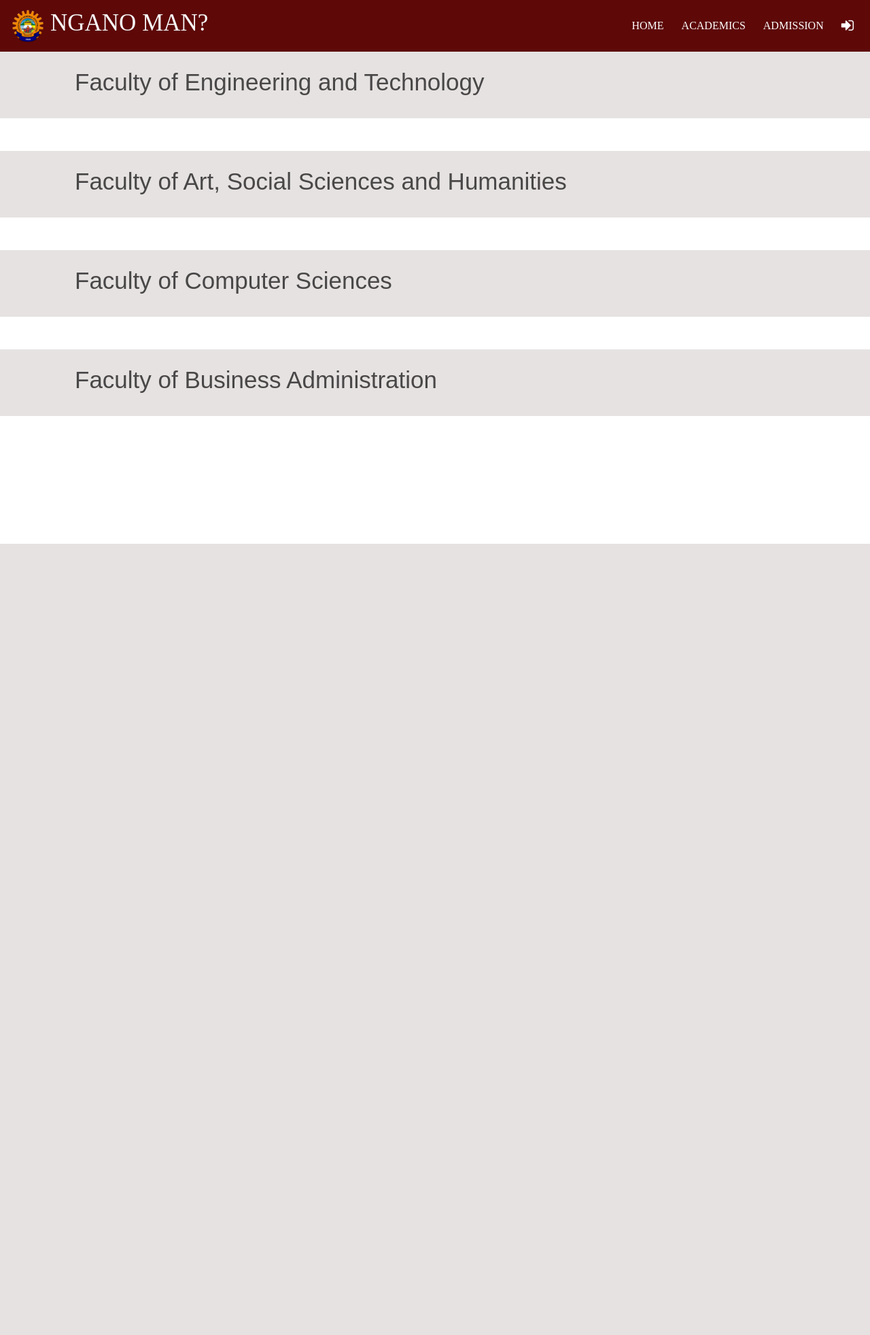
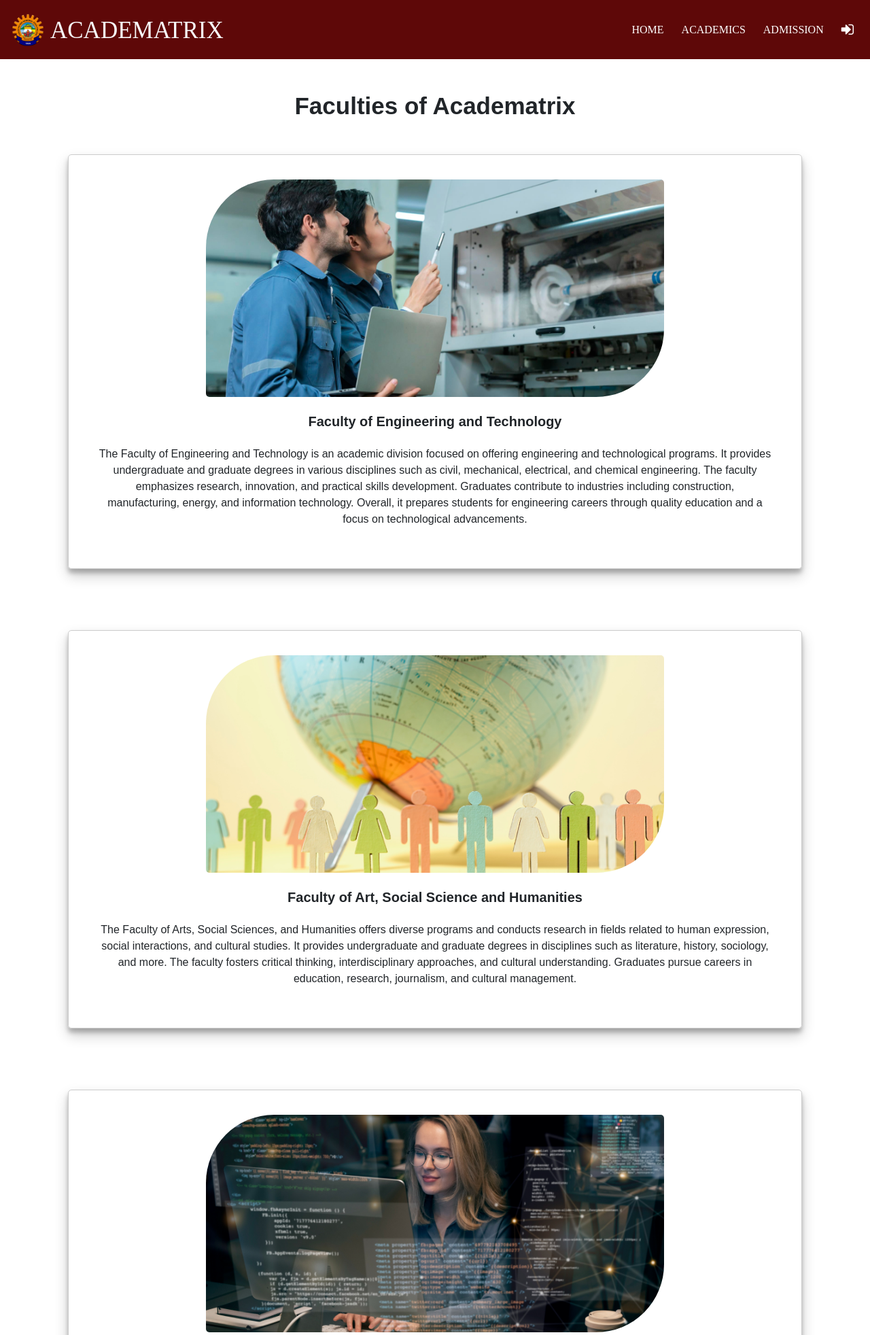
Before and after one commit to symondlibago/tanan, a PHP site: page /academics.php in a window 1280 px wide. Shown: the top 1964 px of the page at 68% size. Before the commit the page ends 800 px from the top, so only its background shows below. Run offline with PHP 8.4, Linux system fonts and the light colour scheme.

Commit message:
new changes

```diff
--- a/Common/common-header.php
+++ b/Common/common-header.php
@@ -19,7 +19,7 @@
     <nav class="navbar navbar-expand-lg navbar-dark header-back sticky-top header-navbar-fonts">
       <a class="navbar-brand d-flex align-items-center" href="../index.php">
         <img src="../images/chmsc.png" class="logo-image" width="50" height="50">
-        <h3 class="text-light text-uppercase ml-2">CHMSC</h3>
+        <h3 class="text-light text-uppercase ml-2">ACADEMATRIX</h3>
       </a>
       <button class="navbar-toggler" type="button" data-toggle="collapse" data-target="#navbarNavDropdown" aria-controls="navbarNavDropdown" aria-expanded="false" aria-label="Toggle navigation">
         <span class="navbar-toggler-icon"></span>
--- a/Common/header.php
+++ b/Common/header.php
@@ -15,7 +15,7 @@
 <nav class="navbar navbar-expand-lg navbar-dark header-back sticky-top header-navbar-fonts">
 	<a class="navbar-brand d-flex align-items-center" href="index.php">
 		<img src="images/chmsc.png" class="logo-image" width="50" height="50">
-		<h3 class="text-light text-uppercase ml-2">NGANO MAN?</h3>
+		<h3 class="text-light text-uppercase ml-2">ACADEMATRIX</h3>
 	</a>
 	<button class="navbar-toggler" type="button" data-toggle="collapse" data-target="#navbarNavDropdown" aria-controls="navbarNavDropdown" aria-expanded="false" aria-label="Toggle navigation">
 	<span class="navbar-toggler-icon"></span>
--- a/Css/style.css
+++ b/Css/style.css
@@ -40,6 +40,7 @@
 
 	.header-navbar-fonts h3{
 		font-size: 35px !important;
+		margin-top: .7rem;
 	}
 	.active:hover {
 		position: relative;
@@ -210,7 +211,7 @@
 	}
   }
 
-
+/* about us */
 	#popup {
 	position: fixed;
 	top: 40%;
@@ -225,6 +226,13 @@
 	transition: 0.5s;
 	border-radius: 15px;
 }
+
+
+
+	#popup {
+		text-align: center;
+	}
+
 
 	#popup.active {
 	top: 50%;
@@ -250,15 +258,51 @@
 	display: inline-block;
 	margin-top: 5px;
 	text-decoration: none;
-	color: #fff;
-	background: rgb(13, 86, 221);
+	color: #5e0209;
+	background: #fff;
 	border-radius: 15px;
+	font-size: 1rem;
+	font-weight: bold;
 }
+
+/* end of about us */
+
+
+/* academic start */
+
+html {
+	scroll-behavior: smooth;
+  }
+
+  body {
+	font-family: 'Noto Sans HK', sans-serif;
+	background: #fff;
+  }
+
+  .slider-card {
+	padding: 20px;
+	margin: 50px 15px 90px 15px;
+	border-radius: 5px;
+	box-shadow: 0 10px 20px rgba(0, 0, 0, 0.2), 0 6px 6px rgba(0, 0, 0, 0.23);
+	border: 1px solid #ccc;
+  }
+
+  .slider-card img {
+	border-radius: 100px 5px;
+	height: 40vh;
+	width: 65%;
+	margin-top: 1rem;
+	object-fit: cover;
+  }
+
+/* academic ends */
+
+
 
 	.in-ad-ap{
 		z-index: 10 !important;
-		height: 120px !important;
-		background-color:#820000 ;
+		height: 200px !important;
+		background-color:#5e0209 ;
 
 	}
 
@@ -267,13 +311,6 @@
 		padding-top: 2%;
 		border-style: solid;
 		height: 80%;
-	}
-
-	.paragraph{
-		height: 250px;
-		padding: 70px;
-		font-size: 25px;
-		background: rgb(196, 196, 196);
 	}
 
 	.faculty{
--- a/academics.php
+++ b/academics.php
@@ -1,57 +1,58 @@
 <!DOCTYPE html>
-<html>
+<html lang="en">
 <head>
-	<title>Academics</title>
-</head>
+<meta charset="utf-8">
+<title>Academics</title>
+<meta content="width=device-width, initial-scale=1, maximum-scale=1, user-scalable=no" name="viewport">
+
+<link rel="stylesheet" type="text/css" href="../css/footer.css">
+<link rel="stylesheet" type="text/css" href="../Css/style.css">
 <body>
-	<?php include('common/header.php') ?>
-	<div class="container-fluid">
-		<div class="row mb-5">
-			<div class="academic-area-headings">
-				<h4 class="py-4">Faculty of Engineering and Technology</h4>
-			</div>
-			<div class="container">
-				<div class="row">
+<?php include('common/header.php') ?>
 
-				</div>
-			</div>
-		</div>
-	</div>
-	<div class="container-fluid">
-		<div class="row mb-5">
-			<div class="academic-area-headings">
-				<h4 class="py-4">Faculty of Art, Social Sciences and Humanities</h4>
-			</div>
-			<div class="container">
-				<div class="row">
+<section id="slider" class="pt-5">
+  <div class="container">
+    <h1 class="text-center"><b>Faculties of Academatrix</b></h1>
+      <div class="slider">
+                <div class="box-container">
+                    <div class="slider-card">
+                        <div class="d-flex justify-content-center align-items-center mb-4">
+                            <img src="Images/pic1.jpg" alt="" >
+                        </div>
+                        <h5 class="mb-0 text-center"><b>Faculty of Engineering and Technology</b></h5>
+                        <p class="text-center p-4">The Faculty of Engineering and Technology is an academic division focused on offering engineering and technological programs. It provides undergraduate and graduate degrees in various disciplines such as civil, mechanical, electrical, and chemical engineering. The faculty emphasizes research, innovation, and practical skills development. Graduates contribute to industries including construction, manufacturing, energy, and information technology. Overall, it prepares students for engineering careers through quality education and a focus on technological advancements.</p>
+                    </div>
+                    <div class="slider-card">
+                        <div class="d-flex justify-content-center align-items-center mb-4">
+						<img src="Images/pic2.jpg" alt="" >
 
-				</div>
-			</div>
-		</div>
-	</div>
-	<div class="container-fluid">
-		<div class="row mb-5">
-			<div class="academic-area-headings">
-				<h4 class="py-4">Faculty of Computer Sciences</h4>
-			</div>
-			<div class="container">
-				<div class="row">
+                        </div>
+                        <h5 class="mb-0 text-center"><b>Faculty of Art, Social Science and Humanities</b></h5>
+                        <p class="text-center p-4">The Faculty of Arts, Social Sciences, and Humanities offers diverse programs and conducts research in fields related to human expression, social interactions, and cultural studies. It provides undergraduate and graduate degrees in disciplines such as literature, history, sociology, and more. The faculty fosters critical thinking, interdisciplinary approaches, and cultural understanding. Graduates pursue careers in education, research, journalism, and cultural management.</p>
+                    </div>
+                    <div class="slider-card">
+                        <div class="d-flex justify-content-center align-items-center mb-4">
+						<img src="Images/pic3.jpg" alt="" >
 
-				</div>
-			</div>
-		</div>
-	</div>
-	<div class="container-fluid">
-		<div class="row mb-5">
-			<div class="academic-area-headings">
-				<h4 class="py-4">Faculty of Business Administration</h4>
-			</div>
-			<div class="container">
-				<div class="row">
+                        </div>
+                        <h5 class="mb-0 text-center"><b>Faculty of Computer Science</b></h5>
+                        <p class="text-center p-4">The Faculty of Computer Science focuses on providing comprehensive programs and conducting cutting-edge research in the field of computer science. It offers undergraduate and graduate degrees that cover areas such as software development, data science, artificial intelligence, cybersecurity, and computer networking. The faculty emphasizes practical skills, problem-solving, and innovation in the rapidly evolving field of technology. Graduates from the Faculty of Computer Science are well-equipped to pursue careers in software engineering, data analysis, cybersecurity, and research and development in both the private and public sectors.</p>
+                    </div>
+                    <div class="slider-card">
+                        <div class="d-flex justify-content-center align-items-center mb-4">
+						<img src="Images/pic4.jpg" alt="" >
 
-				</div>
-			</div>
-		</div>
-	</div>
+                        </div>
+                        <h5 class="mb-0 text-center"><b>Faculty of Business Administration</b></h5>
+                        <p class="text-center p-4">The Faculty of Business Administration offers a range of programs and conducts research in the field of business and management. It provides undergraduate and graduate degrees that cover areas such as marketing, finance, accounting, human resources, and entrepreneurship. The faculty focuses on developing essential business skills, leadership abilities, and strategic thinking. Graduates from the Faculty of Business Administration are prepared for diverse career opportunities in industries such as finance, consulting, marketing, and entrepreneurship, equipped with the knowledge and skills to contribute to the success of organizations and drive economic growth.</p>
+                    </div>
+
+                </div>
+            </div>
+</section>
+
+
+<?php include('common/footer.php') ?>
+
 </body>
 </html>
```
Also changed, not shown: homepage.php (+7 -10 lines), Images/pic1.jpg (added), Images/pic2.jpg (added), Images/pic3.jpg (added), Images/pic4.jpg (added).
